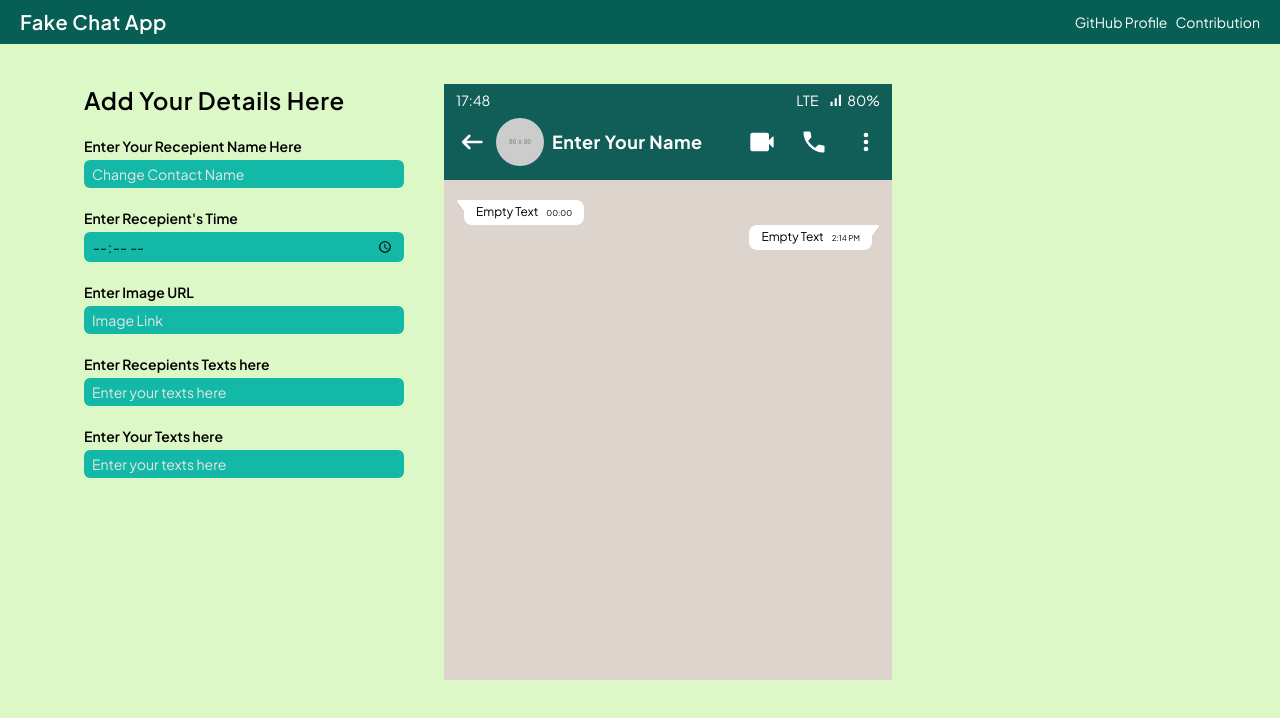
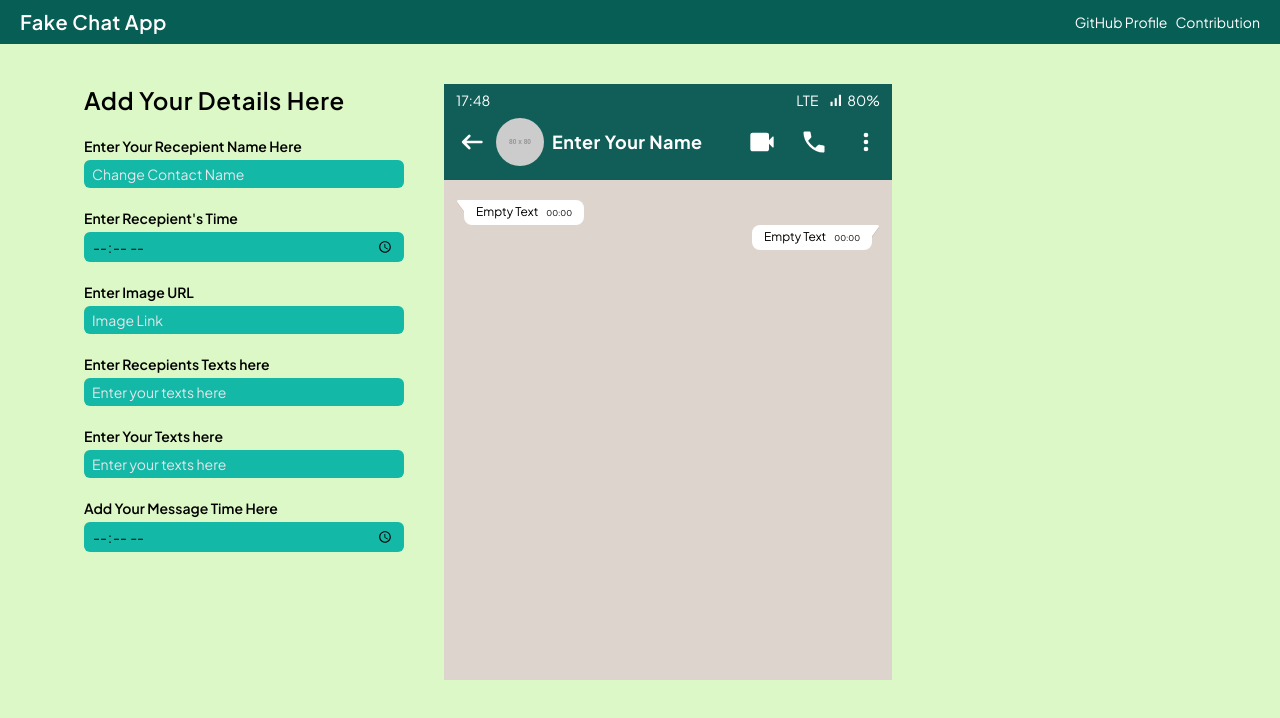
Before and after one commit to mshajid/cyberdude-challenges, a React (Vite) app in the folder javascript/03-react-js/03-fake-chat-app/: page / in a window 1280 px wide. Shown: the top 718 px of the page. Built offline with nearby package versions, Linux system fonts and the light colour scheme.

Commit message:
feat: worked on the message time func

```diff
--- a/javascript/03-react-js/03-fake-chat-app/src/Components/ChatApp.jsx
+++ b/javascript/03-react-js/03-fake-chat-app/src/Components/ChatApp.jsx
@@ -7,6 +7,7 @@ const ChatApp = () => {
   const [message, setMessage] = useState("Empty Text");
   const [myMessages, setMyMessages] = useState("Empty Text");
   const [recTime, setRecTime] = useState("");
+  const [myTime, setMyTime] = useState("");
 
   function changeName(e) {
     setName(e.target.value);
@@ -31,10 +32,18 @@ const ChatApp = () => {
       setRecTime(`${e.target.value} AM`);
     }
 
-    // Logic Storyline
+    // * Logic Storyline
     // 00:00 - 12:00 = AM
     // 12:00 - 23:00 = PM
     // setRecTime(e.target.value);
+  }
+
+  function selfTime(e) {
+    if (e.target.value > "12:00") {
+      setMyTime(`${e.target.value} PM`);
+    } else {
+      setMyTime(`${e.target.value} AM`);
+    }
   }
 
   return (
@@ -102,6 +111,19 @@ const ChatApp = () => {
               <input
                 onChange={selfMessage}
                 placeholder="Enter your texts here"
+                className="px-2 text-sm py-1 bg-teal-500 w-80 outline-none rounded-md placeholder:text-gray-200"
+              />
+            </div>
+
+            {/* Self Time Add Here */}
+            <div className="flex flex-col gap-y-1">
+              <label className="text-sm font-semibold">
+                Add Your Message Time Here
+              </label>
+              <input
+                type="time"
+                onChange={selfTime}
+                placeholder="Enter your time here"
                 className="px-2 text-sm py-1 bg-teal-500 w-80 outline-none rounded-md placeholder:text-gray-200"
               />
             </div>
@@ -233,7 +255,9 @@ const ChatApp = () => {
               <div className="relative text-xs float-right bg-white w-fit text-pretty rounded-bl-lg rounded-br-lg rounded-tl-lg px-3 py-1">
                 <span>
                   {myMessages}
-                  <span className="ml-2 text-[8px]">2:14 PM</span>
+                  <span className="ml-2 text-[8px]">
+                    {myTime === "" ? "00:00" : myTime}
+                  </span>
                 </span>
                 <div className="absolute top-0 -right-2 z-1">
                   <svg
```
